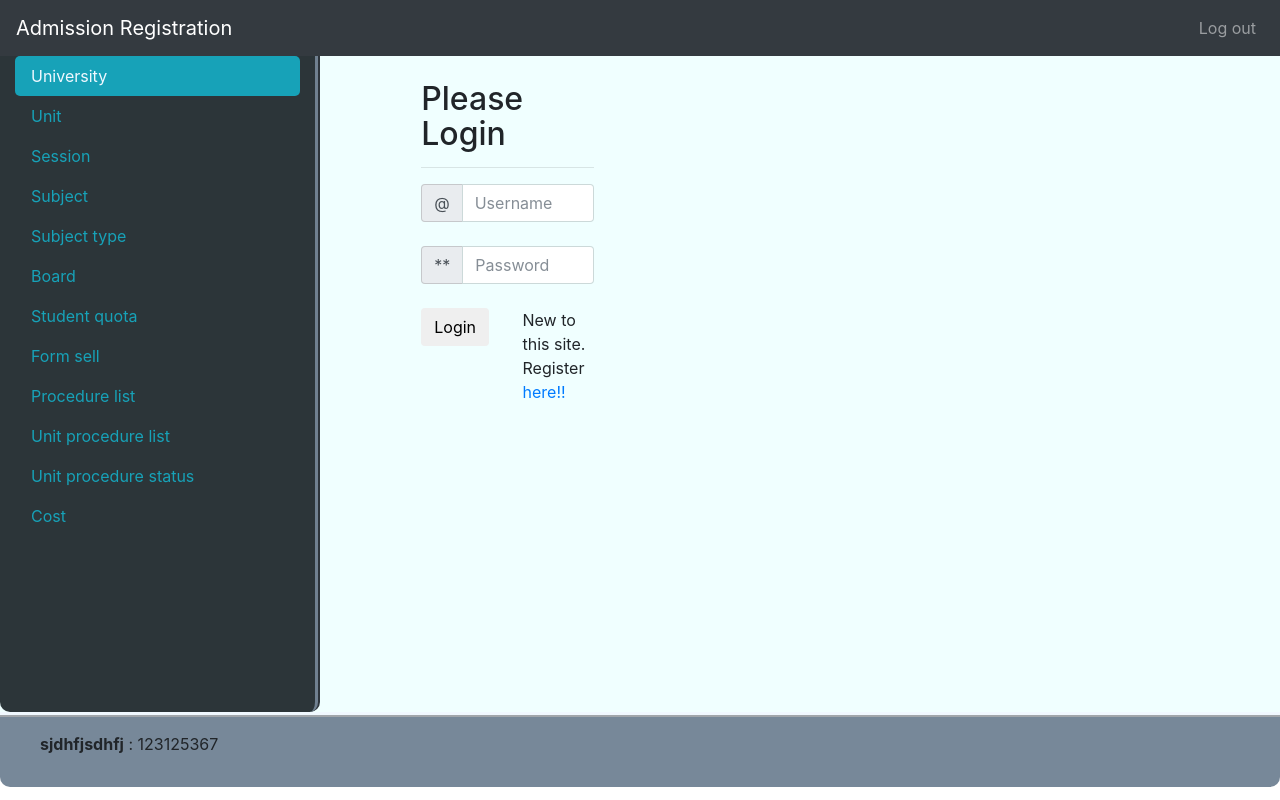
After one commit to anik-kucse/se_addmission, a PHP site: the page made by app/views/login.php in a window 1280 px wide. The commit adds this page. Run offline with PHP 8.4, Linux system fonts and the light colour scheme; the template is opened without the code that fills it, so the values that code supplies are empty; some libraries are stand-ins or nearby versions.

Commit message:
Login resitration done still not validate :(

```diff
--- /dev/null
+++ b/app/views/login.php
@@ -0,0 +1,65 @@
+<div class="content">
+    <br>
+    <form class="form-horizontal" role="form" method="POST" action="<?php echo BASE_URL?>/Login/loginAuth">
+        <div class="row">
+            <div class="col-md-3"></div>
+            <div class="col-md-6">
+                <span class="text-success"><?php
+                    if(isset($success)){
+                        echo $success;
+                    }
+                    ?></span>
+            </div>
+        </div>
+        <div class="row">
+            <div class="col-md-3"></div>
+            <div class="col-md-6">
+                <h2>Please Login</h2>
+                <hr>
+            </div>
+        </div>
+        <div class="row">
+            <div class="col-md-3"></div>
+            <div class="col-md-6">
+                <div class="input-group">
+                    <span class="input-group-addon" id="basic-addon1">@</span>
+                    <input type="text" class="form-control" name="username" placeholder="Username" aria-label="Username" aria-describedby="basic-addon1" required>
+                </div>
+            </div>
+            <div class="col-md-3">
+                <div class="form-control-feedback">
+                    <span class="text-danger align-middle">
+
+                    </span>
+                </div>
+            </div>
+        </div>
+        <br>
+        <div class="row">
+            <div class="col-md-3"></div>
+            <div class="col-md-6">
+                <div class="input-group">
+                    <span class="input-group-addon" id="basic-addon1">**</span>
+                    <input type="password" class="form-control" name="password" placeholder="Password" aria-label="password" aria-describedby="basic-addon1" required>
+                </div>
+            </div>
+            <div class="col-md-3">
+                <div class="form-control-feedback">
+                    <span class="text-danger align-middle">
+                    <!-- Put password error message here -->
+                    </span>
+                </div>
+            </div>
+        </div>
+        <br>
+        <div class="row">
+            <div class="col-md-3"></div>
+            <div class="col-md-3">
+                <button type="submit" name="btn_login" class="btn btn-outline-customs">Login</button>
+            </div>
+            <div class="col-md-3">
+                <p>New to this site. Register <a href="<?php echo BASE_URL?>/Register/Index">here!!</a></p>
+            </div>
+        </div>
+    </form>
+</div>
--- a/app/views/partials/header.php
+++ b/app/views/partials/header.php
@@ -21,7 +21,7 @@
             <!-- Navs start -->
             <ul class="navbar-nav ml-auto">
                 <li class="nav-item">
-                    <a class="nav-link" href="#">Log out</a>
+                        <a class="nav-link" href="<?php echo BASE_URL?>/Login/logout">Log out</a>
                 </li>
             </ul>
             <!-- Navs Ends -->
```
Also changed, not shown: app/controllers/Index.php (+1 -125 lines), app/controllers/Login.php (added, +58 -0 lines), app/controllers/Registration.php (added, +128 -0 lines), app/views/partials/headerPublic.php (added, +33 -0 lines), app/views/students/registration.php (+0 -19 lines).
